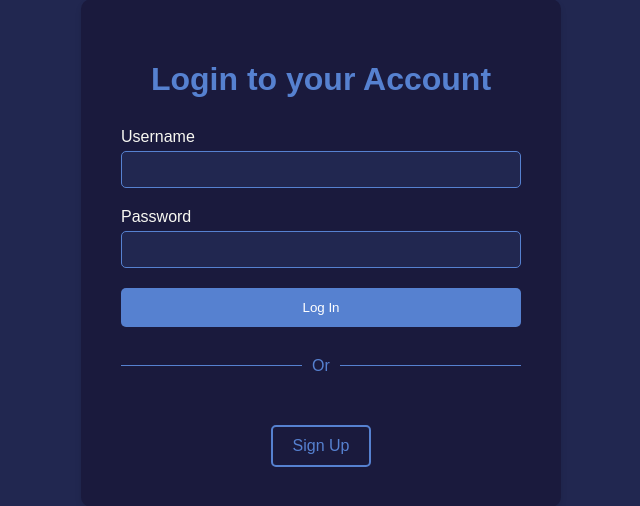
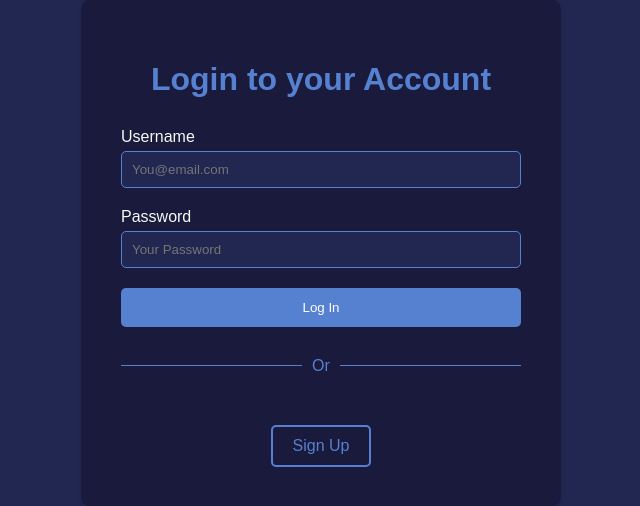
Before and after one commit to R-Owino/dropzy, a Flask app: page /login in a window 1280 px wide. Shown: the part 147-653 px from the top of the page, without its empty margins (319-959 px from the left). Run offline with Flask 3, Linux system fonts and the light colour scheme.

Commit message:
refactor: add placeholders for username and password formats for login

```diff
--- a/app/FlaskApp/templates/login.html
+++ b/app/FlaskApp/templates/login.html
@@ -103,12 +103,12 @@
         <form action="{{ url_for('login.login') }}" method="post">
             <div class="input-group">
                 <label for="username">Username</label>
-                <input type="text" id="username" name="username" required>
+                <input type="text" id="username" name="username" placeholder="You@email.com" required>
             </div>
 
             <div class="input-group">
                 <label for="password">Password</label>
-                <input type="password" id="password" name="password" required>
+                <input type="password" id="password" name="password" placeholder="Your Password" required>
             </div>
 
             <button type="submit" class="login-button">Log In</button>
```
